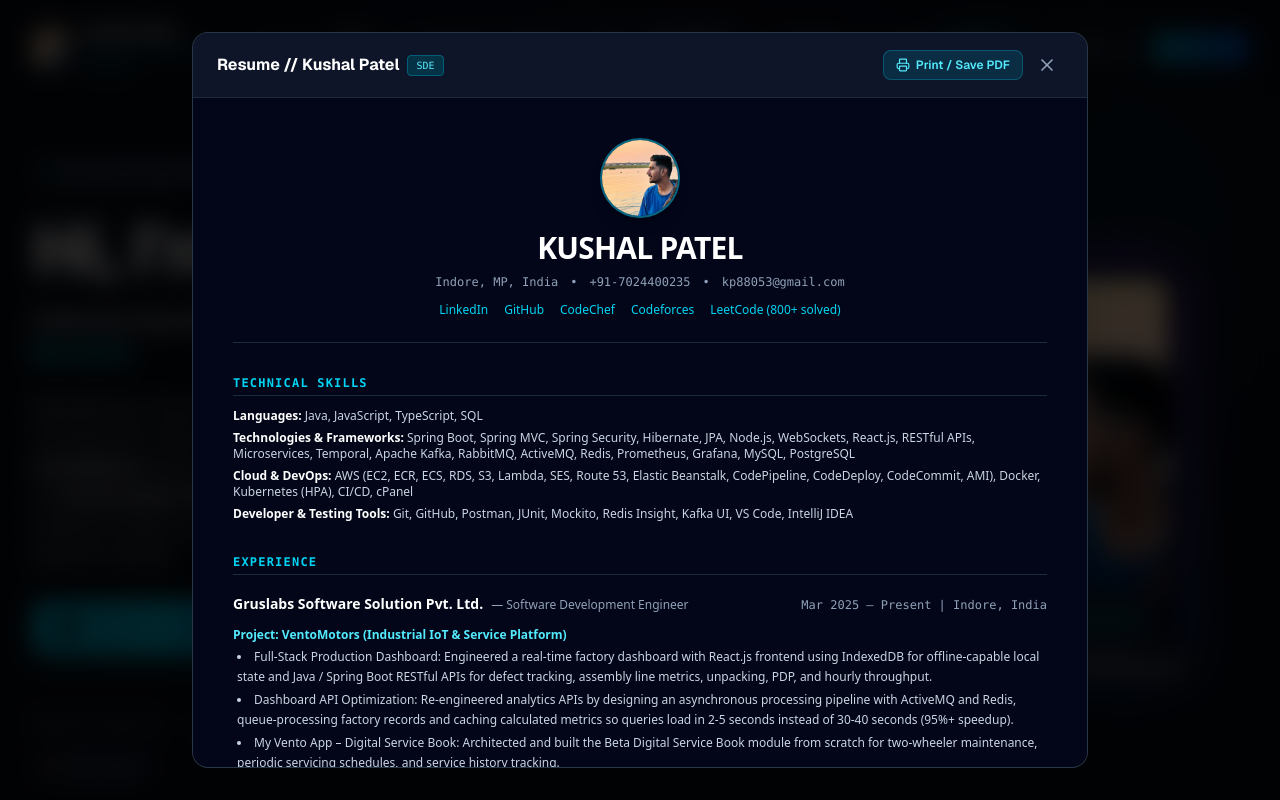
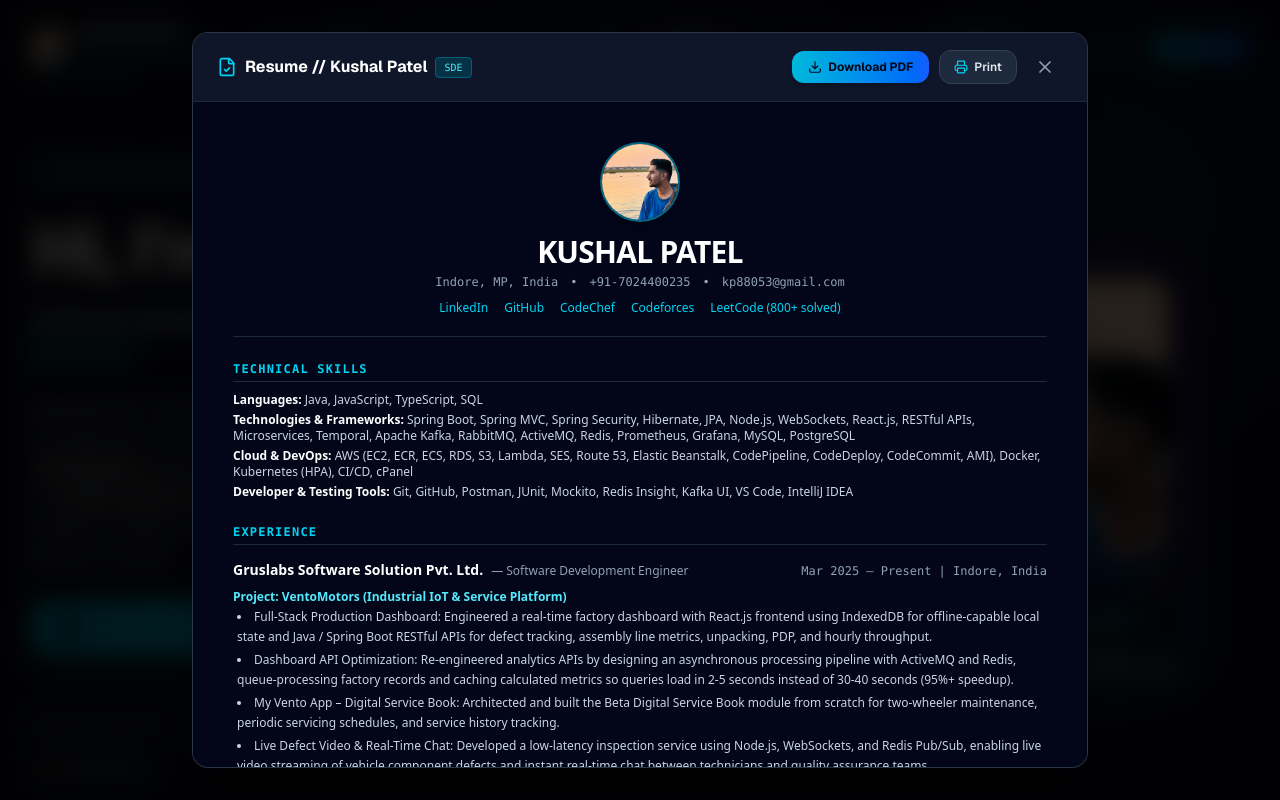
Before and after one commit to kushal88053/kushal-portfolio, a Next.js app: page / in a window 1280 px wide. Both pictures are taken after a click on the button "Resume". Shown: the top 800 px of the page. Built offline with nearby package versions, Linux system fonts and the light colour scheme.

Commit message:
fix: add official resume PDF download and dedicated print stylesheet

```diff
--- a/src/app/globals.css
+++ b/src/app/globals.css
@@ -113,3 +113,65 @@ body {
 .animate-pulse-glow {
   animation: pulseGlow 4s ease-in-out infinite;
 }
+
+
+/* Print optimization */
+@media print {
+  html, body {
+    background: #ffffff !important;
+    color: #000000 !important;
+    height: auto !important;
+    overflow: visible !important;
+  }
+
+  header,
+  main,
+  footer,
+  .no-print {
+    display: none !important;
+  }
+
+  #printable-resume-modal {
+    position: static !important;
+    background: transparent !important;
+    padding: 0 !important;
+    margin: 0 !important;
+    overflow: visible !important;
+    max-height: none !important;
+  }
+
+  #printable-resume-card {
+    border: none !important;
+    box-shadow: none !important;
+    background: transparent !important;
+    max-height: none !important;
+    overflow: visible !important;
+    width: 100% !important;
+    max-width: 100% !important;
+  }
+
+  #printable-resume-header {
+    display: none !important;
+  }
+
+  #printable-resume-content {
+    background: #ffffff !important;
+    color: #111827 !important;
+    padding: 0 !important;
+    margin: 0 !important;
+    max-height: none !important;
+    overflow: visible !important;
+    font-size: 10pt !important;
+    line-height: 1.35 !important;
+  }
+
+  #printable-resume-content * {
+    color: #111827 !important;
+    border-color: #cbd5e1 !important;
+  }
+
+  #printable-resume-content a {
+    text-decoration: underline !important;
+    color: #0284c7 !important;
+  }
+}
--- a/src/components/ResumeModal.tsx
+++ b/src/components/ResumeModal.tsx
@@ -14,6 +14,7 @@ import {
   GraduationCap,
   Award,
   Cpu,
+  FileCheck,
 } from "lucide-react";
 import { personalInfo, experiences, featuredProjects, educationList } from "@/data/portfolioData";
 
@@ -31,11 +32,21 @@ export default function ResumeModal({
   };
 
   return (
-    <div className="fixed inset-0 z-50 flex items-center justify-center bg-black/80 backdrop-blur-md p-4 overflow-y-auto">
-      <div className="relative w-full max-w-4xl max-h-[92vh] flex flex-col rounded-2xl bg-[#0b0f19] border border-slate-700/80 shadow-2xl overflow-hidden my-auto">
+    <div
+      id="printable-resume-modal"
+      className="fixed inset-0 z-50 flex items-center justify-center bg-black/85 backdrop-blur-md p-2 sm:p-4 overflow-y-auto"
+    >
+      <div
+        id="printable-resume-card"
+        className="relative w-full max-w-4xl max-h-[92vh] flex flex-col rounded-2xl bg-[#0b0f19] border border-slate-700/80 shadow-2xl overflow-hidden my-auto"
+      >
         {/* Modal Header */}
-        <div className="flex items-center justify-between border-b border-slate-800 bg-slate-900/90 px-6 py-4">
+        <div
+          id="printable-resume-header"
+          className="flex flex-wrap items-center justify-between gap-3 border-b border-slate-800 bg-slate-900/95 px-6 py-4"
+        >
           <div className="flex items-center space-x-2">
+            <FileCheck className="h-5 w-5 text-cyan-400" />
             <span className="font-bold text-white text-base">
               Resume // {personalInfo.name}
             </span>
@@ -44,18 +55,32 @@ export default function ResumeModal({
             </span>
           </div>
 
-          <div className="flex items-center space-x-2">
+          <div className="flex items-center space-x-2.5">
+            {/* Primary: Direct Download PDF */}
+            <a
+              href="/Kushal_Patel_Resume.pdf"
+              download="Kushal_Patel_Resume.pdf"
+              className="flex items-center space-x-1.5 rounded-xl bg-gradient-to-r from-cyan-500 to-blue-600 px-4 py-2 text-xs font-bold text-slate-950 shadow-md hover:brightness-110 active:scale-95 transition-all"
+              title="Download original PDF directly"
+            >
+              <Download className="h-3.5 w-3.5" />
+              <span>Download PDF</span>
+            </a>
+
+            {/* Print Button */}
             <button
               onClick={handlePrint}
-              className="flex items-center space-x-1.5 rounded-lg bg-cyan-500/15 hover:bg-cyan-500/25 border border-cyan-500/30 px-3 py-1.5 text-xs font-semibold text-cyan-300 transition-colors"
-              title="Print or Save as PDF"
+              className="flex items-center space-x-1.5 rounded-xl bg-slate-800 hover:bg-slate-750 border border-slate-700 px-3.5 py-2 text-xs font-semibold text-slate-200 transition-colors"
+              title="Print document"
             >
-              <Printer className="h-3.5 w-3.5" />
-              <span>Print / Save PDF</span>
+              <Printer className="h-3.5 w-3.5 text-cyan-400" />
+              <span>Print</span>
             </button>
+
+            {/* Close Button */}
             <button
               onClick={onClose}
-              className="rounded-lg p-1.5 text-slate-400 hover:text-white hover:bg-slate-800 transition-colors"
+              className="rounded-xl p-2 text-slate-400 hover:text-white hover:bg-slate-800 transition-colors"
             >
               <X className="h-5 w-5" />
             </button>
@@ -63,10 +88,13 @@ export default function ResumeModal({
         </div>
 
         {/* Printable & Scrollable Resume Body */}
-        <div className="overflow-y-auto p-6 sm:p-10 space-y-8 bg-slate-950 text-slate-200 font-sans print:bg-white print:text-black">
+        <div
+          id="printable-resume-content"
+          className="overflow-y-auto p-6 sm:p-10 space-y-6 bg-slate-950 text-slate-200 font-sans print:bg-white print:text-black"
+        >
           {/* Header */}
-          <div className="text-center border-b border-slate-800 pb-6 print:border-black flex flex-col items-center">
-            <div className="relative h-20 w-20 rounded-full overflow-hidden border-2 border-cyan-500/50 mb-3 shadow-lg bg-slate-900">
+          <div className="text-center border-b border-slate-800 pb-5 print:border-slate-300 flex flex-col items-center">
+            <div className="relative h-20 w-20 rounded-full overflow-hidden border-2 border-cyan-500/50 mb-3 shadow-lg bg-slate-900 print:border-slate-400">
               <Image
                 src="/profile.png"
                 alt="Kushal Patel"
@@ -77,14 +105,14 @@ export default function ResumeModal({
             <h1 className="text-3xl font-extrabold text-white print:text-black tracking-tight">
               {personalInfo.name.toUpperCase()}
             </h1>
-            <p className="mt-2 text-xs font-mono text-slate-400 print:text-gray-700 flex flex-wrap items-center justify-center gap-3">
+            <p className="mt-1 text-xs font-mono text-slate-400 print:text-gray-700 flex flex-wrap items-center justify-center gap-3">
               <span>{personalInfo.location}</span>
               <span>&bull;</span>
               <span>{personalInfo.phone}</span>
               <span>&bull;</span>
               <span>{personalInfo.email}</span>
             </p>
-            <div className="mt-3 flex flex-wrap justify-center gap-4 text-xs font-medium text-cyan-400 print:text-blue-800">
+            <div className="mt-2.5 flex flex-wrap justify-center gap-4 text-xs font-medium text-cyan-400 print:text-blue-800">
               <a href={personalInfo.socials.linkedin} target="_blank" rel="noreferrer">
                 LinkedIn
               </a>
@@ -105,10 +133,10 @@ export default function ResumeModal({
 
           {/* Technical Skills */}
           <div>
-            <h2 className="text-xs font-mono uppercase tracking-widest font-bold text-cyan-400 border-b border-slate-800 pb-1 mb-3 print:text-black print:border-black">
+            <h2 className="text-xs font-mono uppercase tracking-widest font-bold text-cyan-400 border-b border-slate-800 pb-1 mb-2.5 print:text-black print:border-slate-300">
               TECHNICAL SKILLS
             </h2>
-            <div className="text-xs space-y-1.5 text-slate-300 print:text-gray-800">
+            <div className="text-xs space-y-1 text-slate-300 print:text-gray-800">
               <p>
                 <strong className="text-white print:text-black">Languages:</strong> Java, JavaScript, TypeScript, SQL
               </p>
@@ -126,12 +154,12 @@ export default function ResumeModal({
 
           {/* Experience */}
           <div>
-            <h2 className="text-xs font-mono uppercase tracking-widest font-bold text-cyan-400 border-b border-slate-800 pb-1 mb-4 print:text-black print:border-black">
+            <h2 className="text-xs font-mono uppercase tracking-widest font-bold text-cyan-400 border-b border-slate-800 pb-1 mb-3 print:text-black print:border-slate-300">
               EXPERIENCE
             </h2>
 
             {experiences.map((exp, idx) => (
-              <div key={idx} className="mb-6">
+              <div key={idx} className="mb-5">
                 <div className="flex justify-between items-baseline">
                   <div>
                     <span className="font-bold text-white print:text-black text-sm">
@@ -146,10 +174,10 @@ export default function ResumeModal({
                   </span>
                 </div>
 
-                <div className="mt-3 space-y-4">
+                <div className="mt-2 space-y-3">
                   {exp.projects.map((proj, pIdx) => (
                     <div key={pIdx}>
-                      <div className="text-xs font-bold text-cyan-300 print:text-gray-900 mb-1">
+                      <div className="text-xs font-bold text-cyan-300 print:text-gray-900 mb-0.5">
                         Project: {proj.name}
                       </div>
                       <ul className="list-disc list-inside space-y-1 text-xs text-slate-300 print:text-gray-800 leading-relaxed pl-1">
@@ -166,11 +194,11 @@ export default function ResumeModal({
 
           {/* Projects */}
           <div>
-            <h2 className="text-xs font-mono uppercase tracking-widest font-bold text-cyan-400 border-b border-slate-800 pb-1 mb-3 print:text-black print:border-black">
+            <h2 className="text-xs font-mono uppercase tracking-widest font-bold text-cyan-400 border-b border-slate-800 pb-1 mb-2.5 print:text-black print:border-slate-300">
               FEATURED PROJECTS
             </h2>
             {featuredProjects.map((p, idx) => (
-              <div key={idx} className="mb-4">
+              <div key={idx} className="mb-3.5">
                 <div className="flex justify-between items-baseline">
                   <span className="font-bold text-white print:text-black text-xs">
                     {p.title}
@@ -179,8 +207,8 @@ export default function ResumeModal({
                     [{p.category}] &bull; {p.tags.slice(0, 4).join(", ")}
                   </span>
                 </div>
-                <ul className="list-disc list-inside text-xs text-slate-300 print:text-gray-800 leading-relaxed mt-1 pl-1">
-                  {p.highlights.map((h, hIdx) => (
+                <ul className="list-disc list-inside text-xs text-slate-300 print:text-gray-800 leading-relaxed mt-0.5 pl-1">
+                  {p.highlights.slice(0, 3).map((h, hIdx) => (
                     <li key={hIdx}>{h}</li>
                   ))}
                 </ul>
@@ -190,11 +218,11 @@ export default function ResumeModal({
 
           {/* Education */}
           <div>
-            <h2 className="text-xs font-mono uppercase tracking-widest font-bold text-cyan-400 border-b border-slate-800 pb-1 mb-3 print:text-black print:border-black">
+            <h2 className="text-xs font-mono uppercase tracking-widest font-bold text-cyan-400 border-b border-slate-800 pb-1 mb-2.5 print:text-black print:border-slate-300">
               EDUCATION
             </h2>
             {educationList.map((edu, idx) => (
-              <div key={idx} className="mb-3 flex justify-between items-baseline text-xs">
+              <div key={idx} className="mb-2.5 flex justify-between items-baseline text-xs">
                 <div>
                   <div className="font-bold text-white print:text-black">
                     {edu.institution}
@@ -215,7 +243,7 @@ export default function ResumeModal({
 
           {/* Achievements */}
           <div>
-            <h2 className="text-xs font-mono uppercase tracking-widest font-bold text-cyan-400 border-b border-slate-800 pb-1 mb-2 print:text-black print:border-black">
+            <h2 className="text-xs font-mono uppercase tracking-widest font-bold text-cyan-400 border-b border-slate-800 pb-1 mb-2 print:text-black print:border-slate-300">
               ACHIEVEMENTS & EXTRACURRICULAR
             </h2>
             <ul className="list-disc list-inside text-xs text-slate-300 print:text-gray-800 space-y-1 pl-1">
```
Also changed, not shown: 1 other file (tests, documents, lock files or other folders).
